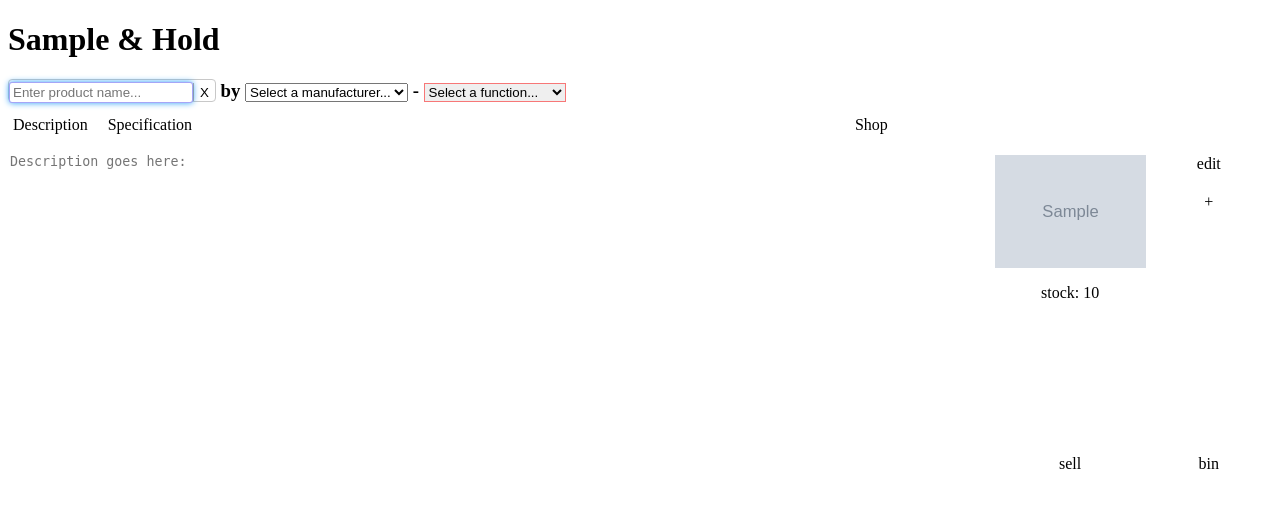
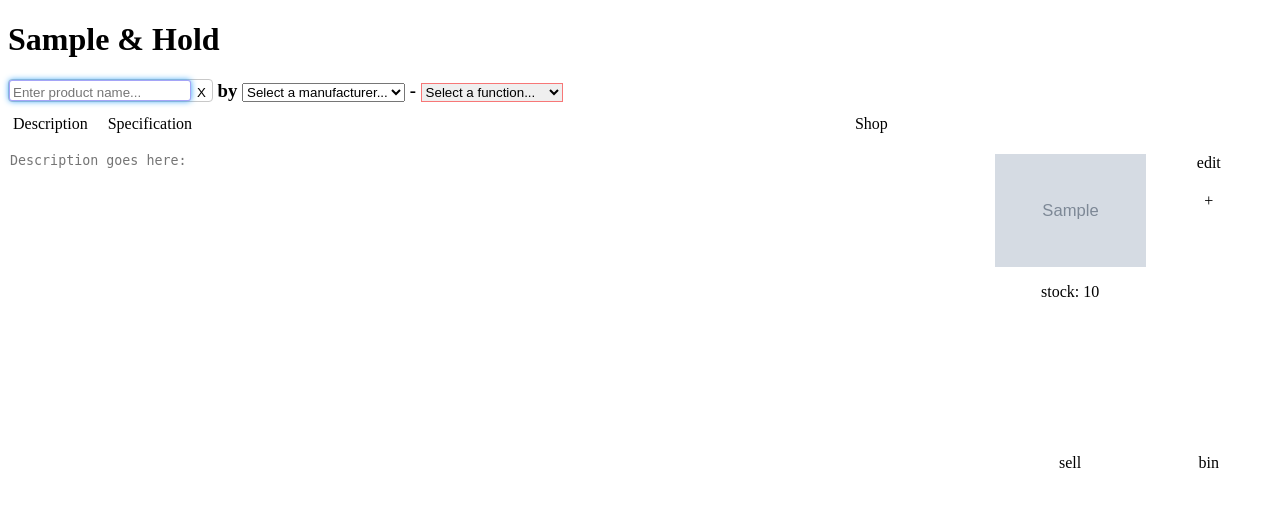
Before and after one commit to dcallus/Sample-n-Hold, a Flask app: page /modules/new in a window 1280 px wide. Shown: the top 508 px of the page. Run offline with Flask 2, Linux system fonts and the light colour scheme; grey boxes marked "Sample" are stand-in pictures; a database or web service that is not in the repository returns one stand-in record (values such as "Sample title"); some libraries are stand-ins or nearby versions.

Commit message:
improved clear button

```diff
--- a/sample_hold/static/css/style.css
+++ b/sample_hold/static/css/style.css
@@ -167,7 +167,7 @@ input[type=text]:active {
 input[type=text] {
     border-radius: 3px;
     box-shadow: 2px 2px 5px rgba(76, 170, 242, 0.2) inset;
-    padding: 2px;
+    padding: 4px 0 0;
     padding-left: 3px;
 }
 
@@ -182,13 +182,14 @@ input[type=text]:focus {
      /* 0 opacity needed for bg otherwise from-group border is partially obscured */
     background-color:rgba(255, 255, 255, 0);
     border: 0px;
-    border-left: 1px solid rgba(100, 100, 100, 0.5);
+    /* border-left: 1px solid rgba(100, 100, 100, 0.5); */
     padding-top: 2px;
 }
 
 .clear-button:hover {
     background-color: rgba(255, 0, 0, 0.1);
     box-shadow: 0 0 4px rgb(255, 0, 0);
+    padding-top: 4px;
 }
 
 .clear-button:active {
```
